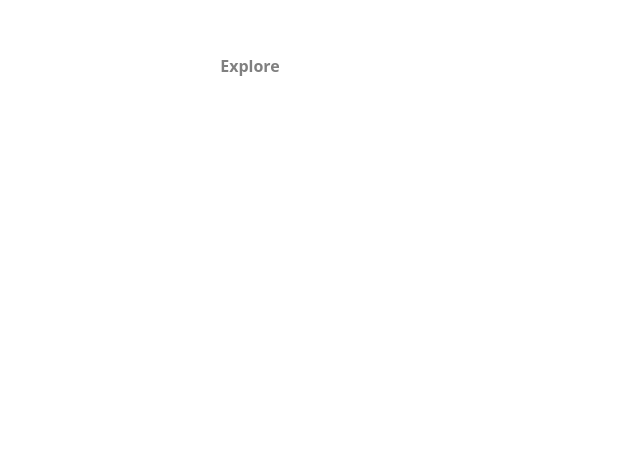
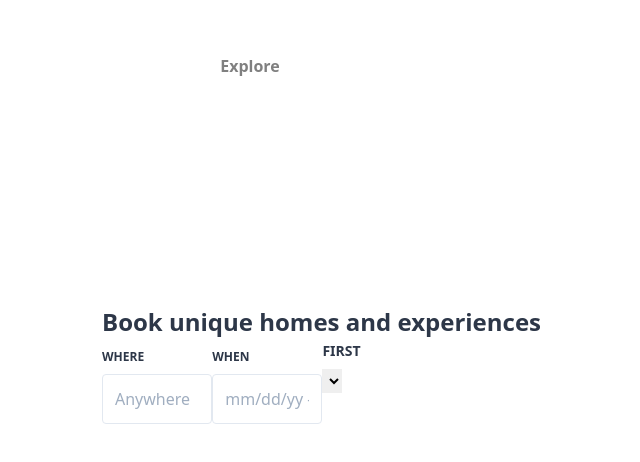
Before and after one commit to kokiebisu/nextjs_airbnb, a Next.js app: page / in a window 1280 px wide. Shown: the part 272-734 px from the top of the page, without its empty margins (42-682 px from the left). Built offline with nearby package versions, Linux system fonts and the light colour scheme.

Commit message:
created inputbox component

```diff
--- /dev/null
+++ b/components/Banner.js
@@ -0,0 +1,45 @@
+import img from '../public/airbnb-home.jpg';
+import HeaderButton from './HeaderButton';
+
+export default () => {
+	return (
+		<header
+			style={{ backgroundImage: `url(${img})` }}
+			className='relative bg-cover bg-no-repeat bg-top-right lg:bg-center p-6'>
+			<a href='/'>
+				<h1>
+					<svg
+						viewBox='0 0 1000 1000'
+						role='presentation'
+						aria-hidden='true'
+						focusable='false'
+						style={{ height: 32, width: 32, display: 'block', fill: '#ffffff' }}>
+						<title>AirBnb</title>
+						<path d='m499.3 736.7c-51-64-81-120.1-91-168.1-10-39-6-70 11-93 18-27 45-40 80-40s62 13 80 40c17 23 21 54 11 93-11 49-41 105-91 168.1zm362.2 43c-7 47-39 86-83 105-85 37-169.1-22-241.1-102 119.1-149.1 141.1-265.1 90-340.2-30-43-73-64-128.1-64-111 0-172.1 94-148.1 203.1 14 59 51 126.1 110 201.1-37 41-72 70-103 88-24 13-47 21-69 23-101 15-180.1-83-144.1-184.1 5-13 15-37 32-74l1-2c55-120.1 122.1-256.1 199.1-407.2l2-5 22-42c17-31 24-45 51-62 13-8 29-12 47-12 36 0 64 21 76 38 6 9 13 21 22 36l21 41 3 6c77 151.1 144.1 287.1 199.1 407.2l1 1 20 46 12 29c9.2 23.1 11.2 46.1 8.2 70.1zm46-90.1c-7-22-19-48-34-79v-1c-71-151.1-137.1-287.1-200.1-409.2l-4-6c-45-92-77-147.1-170.1-147.1-92 0-131.1 64-171.1 147.1l-3 6c-63 122.1-129.1 258.1-200.1 409.2v2l-21 46c-8 19-12 29-13 32-51 140.1 54 263.1 181.1 263.1 1 0 5 0 10-1h14c66-8 134.1-50 203.1-125.1 69 75 137.1 117.1 203.1 125.1h14c5 1 9 1 10 1 127.1.1 232.1-123 181.1-263.1z'></path>
+					</svg>
+				</h1>
+			</a>
+			<div className='max-w-5xl mx-auto py-4 lg:py-32'>
+				<h2 className='text-white text-4xl lg:text-5xl font-semibold leading-relaxing mb-4'>
+					Book a trip. Host travels. All on Airbnb
+				</h2>
+				<div className='flex items-center flex-wrap justify-start max-w-2xl lg:mx-0 mx-auto'>
+					<HeaderButton
+						color='white'
+						description='Find a place to stay and things to do'
+						name='Explore'
+						borderColor='transparent'
+						fontColor='gray'
+					/>
+					<HeaderButton
+						color='transparent'
+						description='Earn money from our extra space'
+						name='Host'
+						borderColor='white'
+						fontColor='white'
+					/>
+				</div>
+			</div>
+		</header>
+	);
+};
--- a/components/Header.js
+++ /dev/null
@@ -1,45 +0,0 @@
-import img from '../public/airbnb-home.jpg';
-import HeaderButton from '../components/HeaderButton';
-
-export default () => {
-	return (
-		<header
-			style={{ backgroundImage: `url(${img})` }}
-			className='relative bg-cover bg-no-repeat bg-top-right lg:bg-center p-6'>
-			<a href='/'>
-				<h1>
-					<svg
-						viewBox='0 0 1000 1000'
-						role='presentation'
-						aria-hidden='true'
-						focusable='false'
-						style={{ height: 32, width: 32, display: 'block', fill: '#ffffff' }}>
-						<title>AirBnb</title>
-						<path d='m499.3 736.7c-51-64-81-120.1-91-168.1-10-39-6-70 11-93 18-27 45-40 80-40s62 13 80 40c17 23 21 54 11 93-11 49-41 105-91 168.1zm362.2 43c-7 47-39 86-83 105-85 37-169.1-22-241.1-102 119.1-149.1 141.1-265.1 90-340.2-30-43-73-64-128.1-64-111 0-172.1 94-148.1 203.1 14 59 51 126.1 110 201.1-37 41-72 70-103 88-24 13-47 21-69 23-101 15-180.1-83-144.1-184.1 5-13 15-37 32-74l1-2c55-120.1 122.1-256.1 199.1-407.2l2-5 22-42c17-31 24-45 51-62 13-8 29-12 47-12 36 0 64 21 76 38 6 9 13 21 22 36l21 41 3 6c77 151.1 144.1 287.1 199.1 407.2l1 1 20 46 12 29c9.2 23.1 11.2 46.1 8.2 70.1zm46-90.1c-7-22-19-48-34-79v-1c-71-151.1-137.1-287.1-200.1-409.2l-4-6c-45-92-77-147.1-170.1-147.1-92 0-131.1 64-171.1 147.1l-3 6c-63 122.1-129.1 258.1-200.1 409.2v2l-21 46c-8 19-12 29-13 32-51 140.1 54 263.1 181.1 263.1 1 0 5 0 10-1h14c66-8 134.1-50 203.1-125.1 69 75 137.1 117.1 203.1 125.1h14c5 1 9 1 10 1 127.1.1 232.1-123 181.1-263.1z'></path>
-					</svg>
-				</h1>
-			</a>
-			<div className='max-w-5xl mx-auto py-4 lg:py-32'>
-				<h2 className='text-white text-4xl lg:text-5xl font-semibold leading-relaxing mb-4'>
-					Book a trip. Host travels. All on Airbnb
-				</h2>
-				<div className='flex items-center flex-wrap justify-start max-w-2xl lg:mx-0 mx-auto'>
-					<HeaderButton
-						color='white'
-						description='Find a place to stay and things to do'
-						name='Explore'
-						borderColor='transparent'
-						fontColor='gray'
-					/>
-					<HeaderButton
-						color='transparent'
-						description='Earn money from our extra space'
-						name='Host'
-						borderColor='white'
-						fontColor='white'
-					/>
-				</div>
-			</div>
-		</header>
-	);
-};
--- /dev/null
+++ b/components/InputBox.js
@@ -0,0 +1,10 @@
+export default ({ label, placeholder }) => {
+	return (
+		<div class='py-2 w-full lg:w-1/3'>
+			<label class='uppercase text-xs font-semibold pb-2 text-gray-800 block' for={label}>
+				{label}
+			</label>
+			<input type='text' id={label} class='p-3 w-full rounded border border-gray-300' placeholder={placeholder} />
+		</div>
+	);
+};
--- /dev/null
+++ b/components/OptionBox.js
@@ -0,0 +1,15 @@
+export default ({ label, options }) => {
+	return (
+		<div class='w-full lg:w-1/3'>
+			<h4 class='uppercase text-sm font-semibold pb-2 text-gray-800'>{options.first}</h4>
+			<label for={label}></label>
+			<div>
+				<select name='' id=''>
+					<option value=''></option>
+					<option value=''></option>
+					<option value=''></option>
+				</select>
+			</div>
+		</div>
+	);
+};
--- a/pages/index.js
+++ b/pages/index.js
@@ -1,9 +1,21 @@
-import Header from '../components/Header';
+import Banner from '../components/Banner';
+import InputBox from '../components/InputBox';
+import OptionBox from '../components/OptionBox';
 
 const Home = () => {
 	return (
 		<>
-			<Header />
+			<Banner />
+			<div class='max-w-5xl mx-auto py-12 px-4'>
+				<h3 class='text-2xl font-semibold text-gray-800'>Book unique homes and experiences</h3>
+				<form action=''>
+					<div class='flex flex-wrap items-start justify-start w-full lg:w-1/3'>
+						<InputBox label='where' placeholder='Anywhere' />
+						<InputBox label='when' placeholder='mm/dd/yy - mm/dd/yyyy' />
+						<OptionBox label='guests' options={{ first: 'First', second: 'Second', third: 'Third' }} />
+					</div>
+				</form>
+			</div>
 		</>
 	);
 };
```
